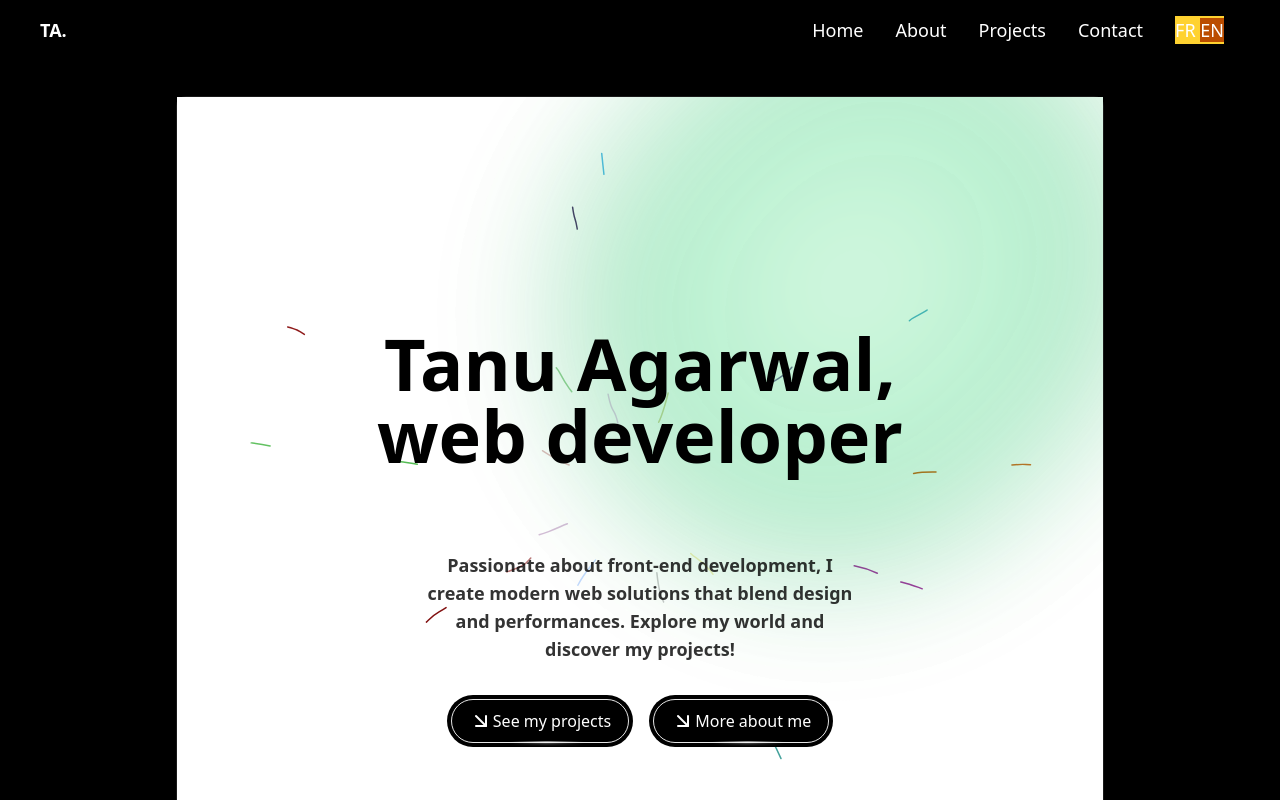
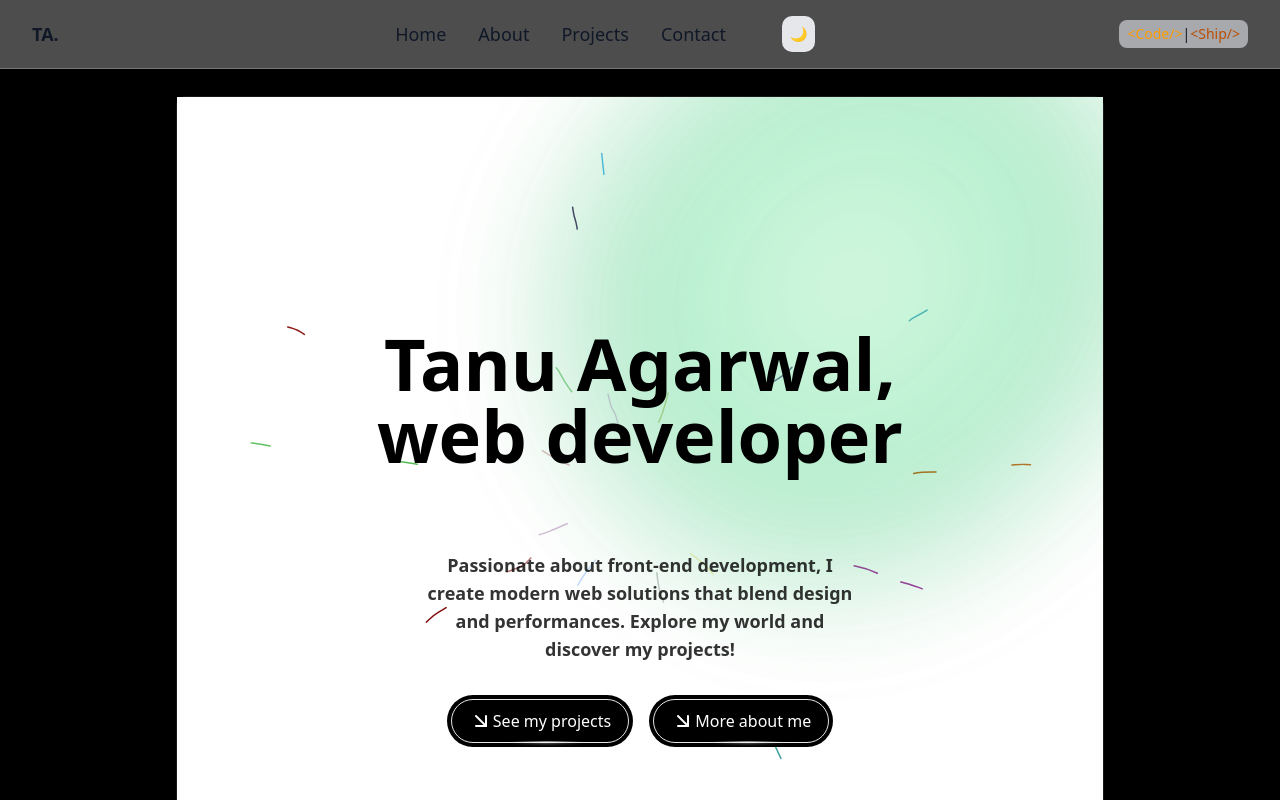
Before and after one commit to tanuagarwal-dev/portfolio-v1, a Next.js app: page /dashboard in a window 1280 px wide. Shown: the top 800 px of the page. Built offline with nearby package versions, Linux system fonts and the light colour scheme.

Commit message:
feat: add MenuBar component and integrate it into Header for improved navigation

```diff
--- /dev/null
+++ b/src/components/common/MenuBar.tsx
@@ -0,0 +1,84 @@
+'use client';
+
+import { Button } from '@/components/ui/button';
+import {
+  Drawer,
+  DrawerClose,
+  DrawerContent,
+  DrawerDescription,
+  DrawerFooter,
+  DrawerHeader,
+  DrawerTitle,
+  DrawerTrigger,
+} from '@/components/ui/drawer';
+import { Menu } from 'lucide-react';
+import Link from 'next/link';
+export const MenuBar = () => {
+  return (
+    <div>
+      <Drawer>
+        <DrawerTrigger asChild>
+          <Button
+            variant="outline"
+            className="bg-transparent border-0 font-bold"
+          >
+            <Menu />
+          </Button>
+        </DrawerTrigger>
+        <DrawerContent>
+          <div className="mx-auto w-full max-w-sm h-screen flex flex-col justify-start gap-4">
+            <DrawerHeader>
+              <DrawerTitle>Tanu Agarwal</DrawerTitle>
+              <DrawerDescription>Web Dev</DrawerDescription>
+            </DrawerHeader>
+
+            <div className="border p-4 capitalize m-2">
+              <ul>
+                <li>
+                  <Link
+                    href="#home"
+                    className="hover:text-green-600 dark:hover:text-green-400 transition"
+                  >
+                    Home
+                  </Link>
+                </li>
+                <li>
+                  <Link
+                    href="#about"
+                    className="hover:text-green-600 dark:hover:text-green-400 transition"
+                  >
+                    About
+                  </Link>
+                </li>
+                <li>
+                  <Link
+                    href="#projects"
+                    className="hover:text-green-600 dark:hover:text-green-400 transition"
+                  >
+                    Projects
+                  </Link>
+                </li>
+                <li>
+                  <Link
+                    href="#contact"
+                    className="hover:text-green-600 dark:hover:text-green-400 transition"
+                  >
+                    Contact
+                  </Link>
+                </li>
+              </ul>
+            </div>
+            <DrawerClose asChild>
+              <Button variant="outline" className="text-red-600  font-bold m-4">
+                Cancel
+              </Button>
+            </DrawerClose>
+            {/* <DrawerFooter>
+
+          </DrawerFooter> */}
+          </div>
+        </DrawerContent>
+      </Drawer>
+    </div>
+  );
+};
--- a/src/components/common/header.tsx
+++ b/src/components/common/header.tsx
@@ -1,16 +1,55 @@
-import Link from "next/link";
+import Link from 'next/link';
+import { MenuBar } from './MenuBar';
+import Switch from '../uiverse/Switch';
 
-export default function Header(){
-    return(
-        <div className="fixed top-4 left-0 mx-2 w-full flex justify-between px-8 z-20">
-            <div className="text-lg font-semibold">TA.</div>
-            <div className="flex gap-8 px-8 text-lg">
-                <Link href="/">Home</Link>
-                <Link href="/about">About</Link>
-                <Link href="/projects">Projects</Link>
-                <Link href="/contact">Contact</Link>
-                <span className="bg-amber-300">FR <span className="bg-amber-700">EN</span></span>
-            </div>
-        </div>
-    )
+export default function Header() {
+  return (
+    <div className="fixed top-0 left-0 w-full flex justify-between items-center px-8 py-2 md:py-4 lg:py-4 z-50  bg-white/30 dark:bg-black/30  backdrop-blur-md border-b border-gray-300/30 dark:border-white/10 text-gray-900 dark:text-white transition-colors duration-300">
+      {/* Logo */}
+      <span className="text-lg font-semibold">TA.</span>
+
+      {/* Links */}
+      <span className="flex gap-6 items-center px-8 text-lg justify-between">
+        <span className="hidden md:flex lg:flex gap-8 px-8">
+          <Link
+            href="#home"
+            className="hover:text-green-600 dark:hover:text-green-400 transition"
+          >
+            Home
+          </Link>
+          <Link
+            href="#about"
+            className="hover:text-green-600 dark:hover:text-green-400 transition"
+          >
+            About
+          </Link>
+          <Link
+            href="#projects"
+            className="hover:text-green-600 dark:hover:text-green-400 transition"
+          >
+            Projects
+          </Link>
+          <Link
+            href="#contact"
+            className="hover:text-green-600 dark:hover:text-green-400 transition"
+          >
+            Contact
+          </Link>
+        </span>
+
+        {/* Mobile Menu */}
+        <span className="lg:hidden md:hidden my-2">
+          <MenuBar />
+        </span>
+        <span className="flex items-center gap-4">
+          <Switch />
+        </span>
+      </span>
+
+      <span className="text-sm bg-gray-200/60 dark:bg-white/10 rounded-md px-2 py-1">
+        <span className="text-amber-500">&lt;Code/&gt;</span>|
+        <span className="text-amber-700">&lt;Ship/&gt;</span>
+      </span>
+    </div>
+  );
 }
```
